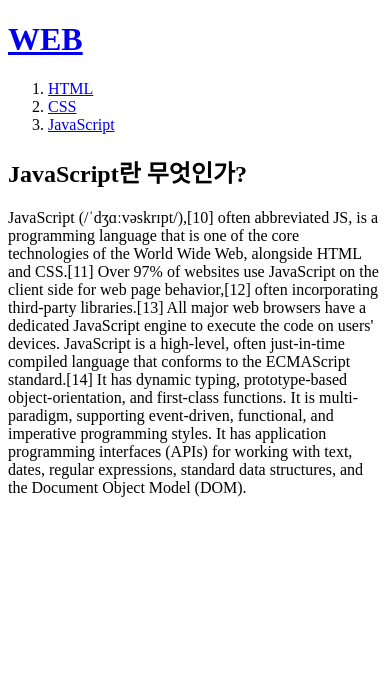
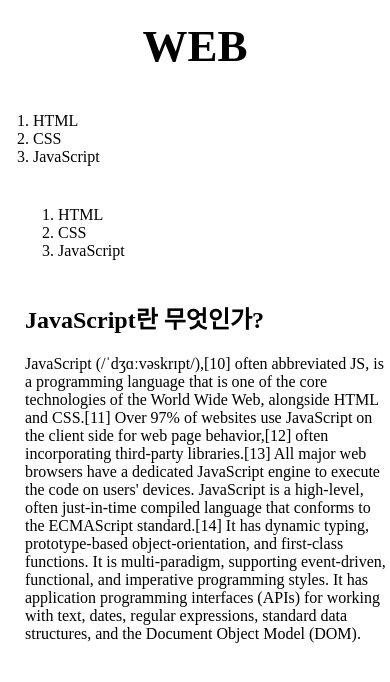
Before and after one commit to yihyun104/WEB1, a plain HTML site: page 3.html in a window 390 px wide. Drawn offline with Linux system fonts and the light colour scheme.

Commit message:
Add files via upload

```diff
--- a/3.html
+++ b/3.html
@@ -3,9 +3,58 @@
   <head>
     <title>WEB1 - JavaScript</title>
     <meta charset="utf-8">
+    <style>
+    body{
+      margin:0;
+    }
+    a {
+      color:black;
+      text-decoration: none;
+    }
+    h1 {
+      font-size:45px;
+      text-align:center;
+      border-bottom:1px solid gray;
+      margin:0;
+      padding:20px;
+    }
+    ol {
+      border-right:1px solid gray;
+      width:100px;
+      margin:0;
+      padding:20px;
+    }
+    #grid{
+      display:grid;
+      grid-template-columns: 150px 1fr
+    }
+    #grid ol {
+      padding-left: 33px;
+    }
+    #grid #article {
+      padding-left: 25px;
+    }
+    @media(max-width: 800px) {
+      #grid {
+        display: block;
+      }
+      #grid ol {
+        border-right: none;
+      }
+      h1 {border-bottom: none;
+      }
+    }
+    </style>
   </head>
   <body>
     <h1><a href="index.html">WEB</a></h1>
+    <div id="grid">
+      <ol>
+        <li><a href="1.html">HTML</a></li>
+        <li><a href="2.html">CSS</a></li>
+        <li><a href="3.html">JavaScript</a></li>
+      </ol>
+    <div id="article">
     <ol>
       <li><a href="1.html">HTML</a></li>
       <li><a href="2.html">CSS</a></li>
@@ -14,5 +63,7 @@
     <h2>JavaScript란 무엇인가?</h2>
     <p>JavaScript (/ˈdʒɑːvəskrɪpt/),[10] often abbreviated JS, is a programming language that is one of the core technologies of the World Wide Web, alongside HTML and CSS.[11] Over 97% of websites use JavaScript on the client side for web page behavior,[12] often incorporating third-party libraries.[13] All major web browsers have a dedicated JavaScript engine to execute the code on users' devices.
 JavaScript is a high-level, often just-in-time compiled language that conforms to the ECMAScript standard.[14] It has dynamic typing, prototype-based object-orientation, and first-class functions. It is multi-paradigm, supporting event-driven, functional, and imperative programming styles. It has application programming interfaces (APIs) for working with text, dates, regular expressions, standard data structures, and the Document Object Model (DOM).</p>
+</div>
+</div>
   </body>
 </html>
--- /dev/null
+++ b/style.css
@@ -0,0 +1,40 @@
+body{
+  margin:0;
+}
+a {
+  color:black;
+  text-decoration: none;
+}
+h1 {
+  font-size:45px;
+  text-align:center;
+  border-bottom:1px solid gray;
+  margin:0;
+  padding:20px;
+}
+ol {
+  border-right:1px solid gray;
+  width:100px;
+  margin:0;
+  padding:20px;
+}
+#grid{
+  display:grid;
+  grid-template-columns: 150px 1fr
+}
+#grid ol {
+  padding-left: 33px;
+}
+#grid #article {
+  padding-left: 25px;
+}
+@media(max-width: 800px) {
+  #grid {
+    display: block;
+  }
+  #grid ol {
+    border-right: none;
+  }
+  h1 {border-bottom: none;
+  }
+}
```
Also changed, not shown: 1.html (+10 -5 lines), 2.html (+10 -0 lines).
